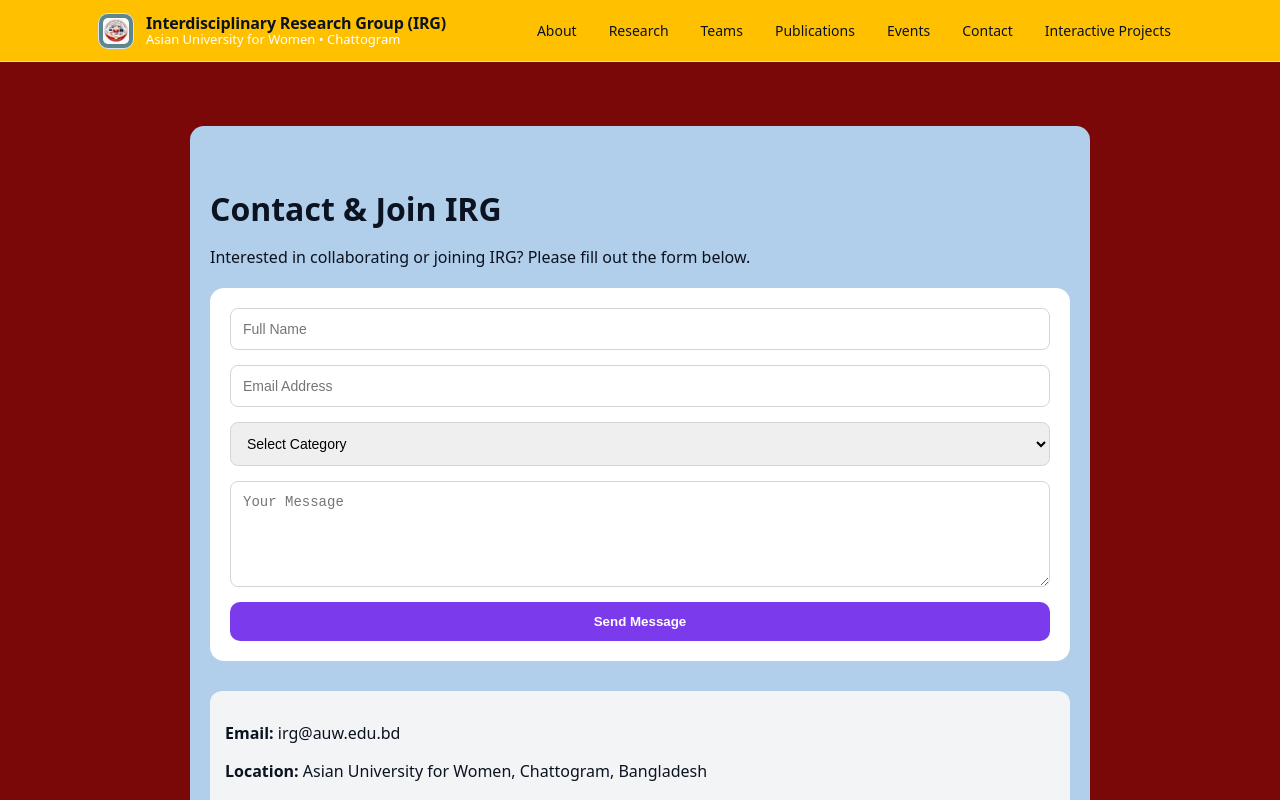
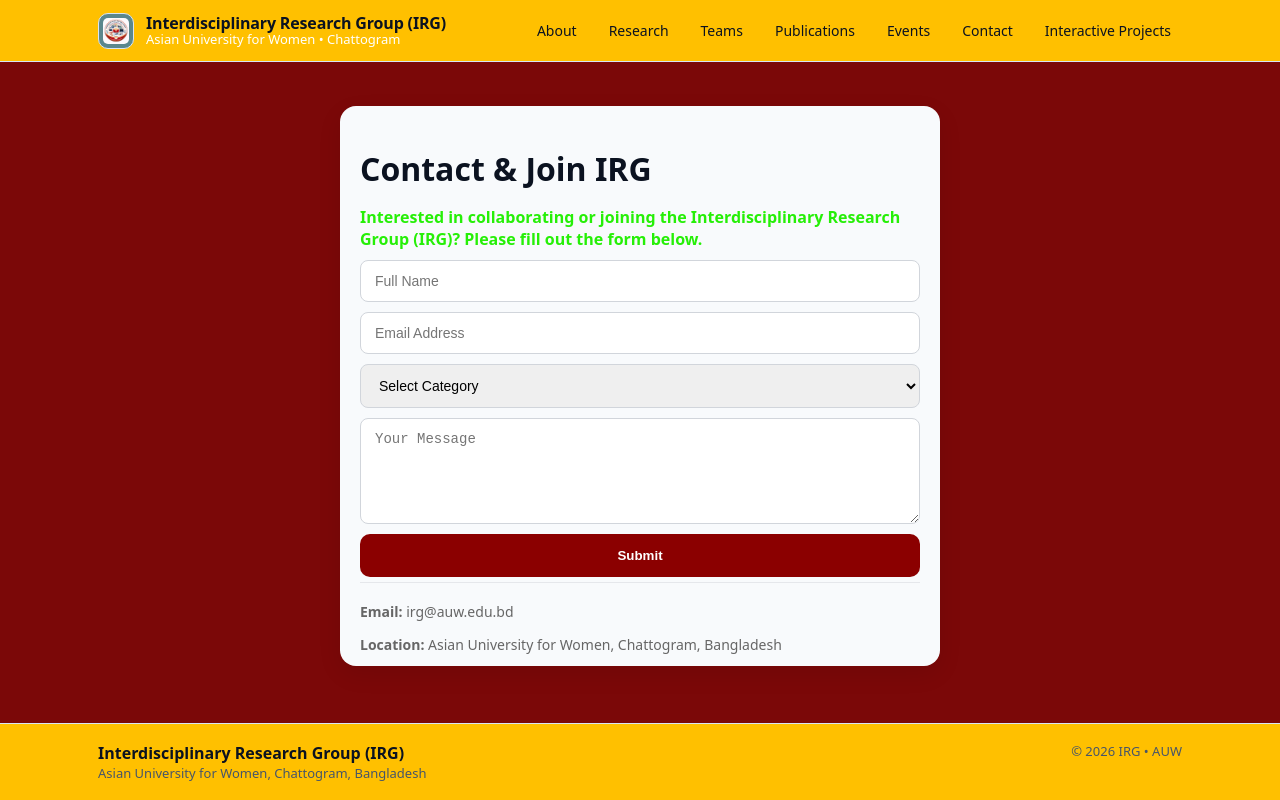
Before and after one commit to Mamunurrasid123/irg-website, a Next.js app: page /contact in a window 1280 px wide. Shown: the top 800 px of the page. Built offline with nearby package versions, Linux system fonts and the light colour scheme.

Commit message:
Fix footer game added8

```diff
--- /dev/null
+++ b/app/api/contact/route.ts
@@ -0,0 +1,70 @@
+import { NextResponse } from "next/server";
+
+export async function POST(req: Request) {
+  try {
+    const { name, email, role, message } = await req.json();
+
+    if (!name || !email || !role || !message) {
+      return NextResponse.json(
+        { ok: false, error: "Missing required fields." },
+        { status: 400 }
+      );
+    }
+
+    const webhook = process.env.GOOGLE_SHEETS_WEBHOOK_URL;
+    const token = process.env.IRG_WEBHOOK_TOKEN;
+
+    if (!webhook || !token) {
+      return NextResponse.json(
+        { ok: false, error: "Server not configured." },
+        { status: 500 }
+      );
+    }
+
+    const response = await fetch(webhook, {
+      method: "POST",
+      headers: {
+        "Content-Type": "application/json"
+      },
+      body: JSON.stringify({
+        name,
+        email,
+        role,
+        message,
+        source: "irg-auw.app",
+        token
+      })
+    });
+
+    const text = await response.text();
+
+    let data;
+    try {
+      data = JSON.parse(text);
+    } catch {
+      data = null;
+    }
+
+    if (!response.ok || !data?.ok) {
+      return NextResponse.json(
+        { ok: false, error: data?.error || "Submission failed." },
+        { status: 502 }
+      );
+    }
+
+    return NextResponse.json({ ok: true });
+
+  } catch (error: any) {
+    return NextResponse.json(
+      { ok: false, error: error?.message || "Server error." },
+      { status: 500 }
+    );
+  }
+}
+
+export async function GET() {
+  return NextResponse.json(
+    { ok: false, error: "Use POST method." },
+    { status: 405 }
+  );
+}
--- a/app/contact/page.tsx
+++ b/app/contact/page.tsx
@@ -1,61 +1,86 @@
 "use client";
 
 import { useState } from "react";
-import emailjs from "@emailjs/browser";
 
 export default function Contact() {
   const [loading, setLoading] = useState(false);
-  const [success, setSuccess] = useState("");
+  const [status, setStatus] = useState<{
+    type: "success" | "error";
+    message: string;
+  } | null>(null);
 
-  const sendEmail = async (e: React.FormEvent<HTMLFormElement>) => {
+  const handleSubmit = async (e: React.FormEvent<HTMLFormElement>) => {
     e.preventDefault();
     setLoading(true);
-    setSuccess("");
+    setStatus(null);
 
     const form = e.currentTarget;
+    const formData = new FormData(form);
+
+    const payload = {
+      name: String(formData.get("name") || "").trim(),
+      email: String(formData.get("email") || "").trim(),
+      role: String(formData.get("role") || "").trim(),
+      message: String(formData.get("message") || "").trim(),
+    };
 
     try {
-      await emailjs.sendForm(
-        "YOUR_SERVICE_ID",
-        "YOUR_TEMPLATE_ID",
-        form,
-        "YOUR_PUBLIC_KEY"
-      );
+      const res = await fetch("/api/contact", {
+        method: "POST",
+        headers: {
+          "Content-Type": "application/json",
+        },
+        body: JSON.stringify(payload),
+      });
 
-      setSuccess("Message sent successfully!");
+      const data = await res.json();
+
+      if (!res.ok || !data.ok) {
+        throw new Error(data?.error || "Submission failed.");
+      }
+
+      setStatus({
+        type: "success",
+        message: "Thank you! Your message has been submitted successfully. We will reach out to soon",
+      });
+
       form.reset();
-    } catch (error) {
-      setSuccess("Failed to send message. Please try again.");
+    } catch (error: any) {
+      setStatus({
+        type: "error",
+        message:
+          error?.message || "Something went wrong. Please try again later.",
+      });
+    } finally {
+      setLoading(false);
     }
-
-    setLoading(false);
   };
 
   return (
     <div
       style={{
-        padding: "40px 20px",
-        backgroundColor: "#b1ceea",
-        borderRadius: 14,
-        maxWidth: 900,
-        margin: "40px auto",
+        maxWidth: 600,
+        maxHeight:560,
+        margin: "20px auto",
+        padding: "20px 20px",
+        backgroundColor: "#f8fafc",
+        borderRadius: 16,
+        boxShadow: "0 8px 24px rgba(0,0,0,0.08)",
       }}
     >
       <h1 style={{ marginBottom: 10 }}>Contact & Join IRG</h1>
 
-      <p style={{ marginBottom: 20 }}>
-        Interested in collaborating or joining IRG? Please fill out the form below.
+      <p style={{ marginBottom: 10, color: "#26ef07",fontWeight: 700, }}>
+        Interested in collaborating or joining the Interdisciplinary Research Group (IRG)?
+        Please fill out the form below.
       </p>
 
       <form
-        onSubmit={sendEmail}
+        onSubmit={handleSubmit}
         style={{
-          background: "white",
-          padding: 20,
-          borderRadius: 14,
           display: "flex",
           flexDirection: "column",
-          gap: 15,
+          gap: 10,
         }}
       >
         <input
@@ -93,29 +118,42 @@ export default function Contact() {
           type="submit"
           disabled={loading}
           style={{
-            backgroundColor: "#7c3aed",
+            backgroundColor: "#8b0000",
             color: "white",
-            padding: "12px",
+            padding: "14px",
             borderRadius: 10,
             border: "none",
-            cursor: "pointer",
-            fontWeight: "bold",
+            fontWeight: 600,
+            cursor: loading ? "not-allowed" : "pointer",
+            transition: "0.2s ease",
           }}
         >
-          {loading ? "Sending..." : "Send Message"}
+          {loading ? "Submitting..." : "Submit"}
         </button>
 
-        {success && (
-          <p style={{ color: "green", marginTop: 10 }}>{success}</p>
+        {status && (
+          <div
+            style={{
+              marginTop: 2,
+              padding: 5,
+              borderRadius: 5,
+              backgroundColor:
+                status.type === "success" ? "#e6fffa" : "#ffe6e6",
+              color: status.type === "success" ? "#065f46" : "#8b0000",
+            }}
+          >
+            {status.message}
+          </div>
         )}
       </form>
 
       <div
         style={{
-          marginTop: 30,
-          background: "#f3f4f6",
-          padding: 15,
-          borderRadius: 12,
+          marginTop: 5,
+          paddingTop: 5,
+          borderTop: "1px solid #e5e7eb",
+          fontSize: 14,
+          color: "#666",
         }}
       >
         <p>
@@ -131,9 +169,10 @@ export default function Contact() {
   );
 }
 
-const inputStyle = {
-  padding: "12px",
+const inputStyle: React.CSSProperties = {
+  padding: "12px 14px",
   borderRadius: 8,
   border: "1px solid #d1d5db",
-  fontSize: "14px",
+  fontSize: 14,
+  outline: "none",
 };
--- a/package.json
+++ b/package.json
@@ -11,16 +11,18 @@
   "dependencies": {
     "@emailjs/browser": "^4.4.1",
     "next": "16.1.6",
+    "nodemailer": "^8.0.1",
     "react": "19.2.3",
     "react-dom": "19.2.3"
   },
   "devDependencies": {
     "@tailwindcss/postcss": "^4",
     "@types/node": "^20",
+    "@types/nodemailer": "^7.0.11",
     "@types/react": "^19",
     "@types/react-dom": "^19",
-    "eslint": "^9",
-    "eslint-config-next": "16.1.6",
+    "eslint": "^10.0.1",
+    "eslint-config-next": "^0.2.4",
     "gh-pages": "^6.3.0",
     "tailwindcss": "^4",
     "typescript": "^5"
```
Also changed, not shown: 1 other file (tests, documents, lock files or other folders).
